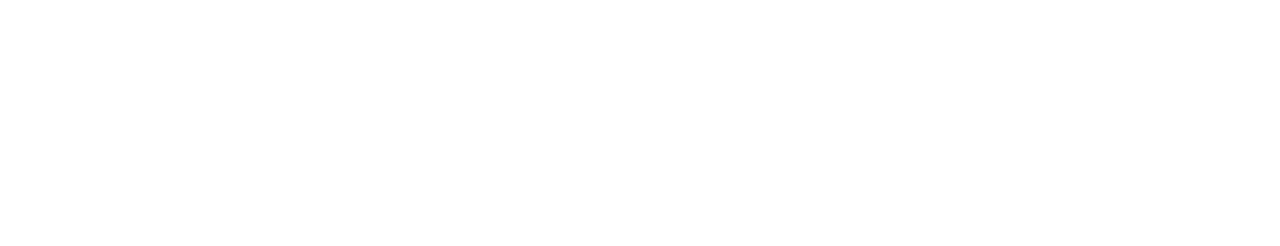
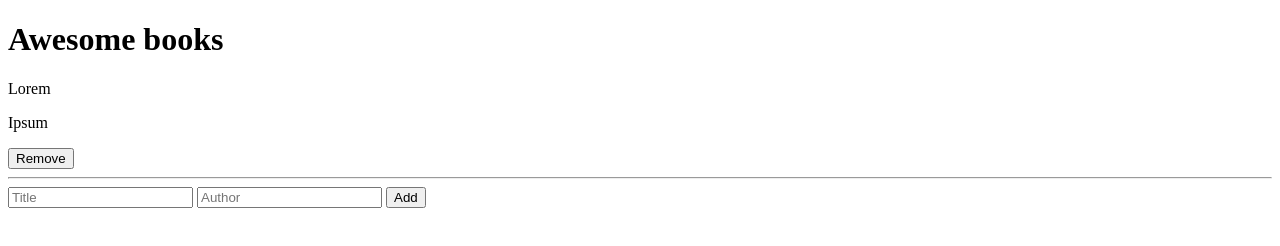
Before and after one commit to fabianofrank/awesome-books, a plain HTML site: page index.html in a window 1280 px wide. Drawn offline with Linux system fonts and the light colour scheme.

Commit message:
Add html structure and started js

```diff
--- a/index.html
+++ b/index.html
@@ -7,6 +7,22 @@
   <title>Document</title>
 </head>
 <body>
+  <main>
+    <h1>Awesome books</h1>
 
+    <section class="display">
+      <p>Lorem</p>
+      <p>Ipsum</p>
+      <button class="">Remove</button>
+    </section>
+
+    <hr>
+
+    <form action="" class="form">
+      <input type="text" placeholder="Title">
+      <input type="text" placeholder="Author">
+      <button class="add-btn">Add</button>
+    </form>
+  </main>
 </body>
 </html>
```
Also changed, not shown: script.js (+16 -0 lines).
